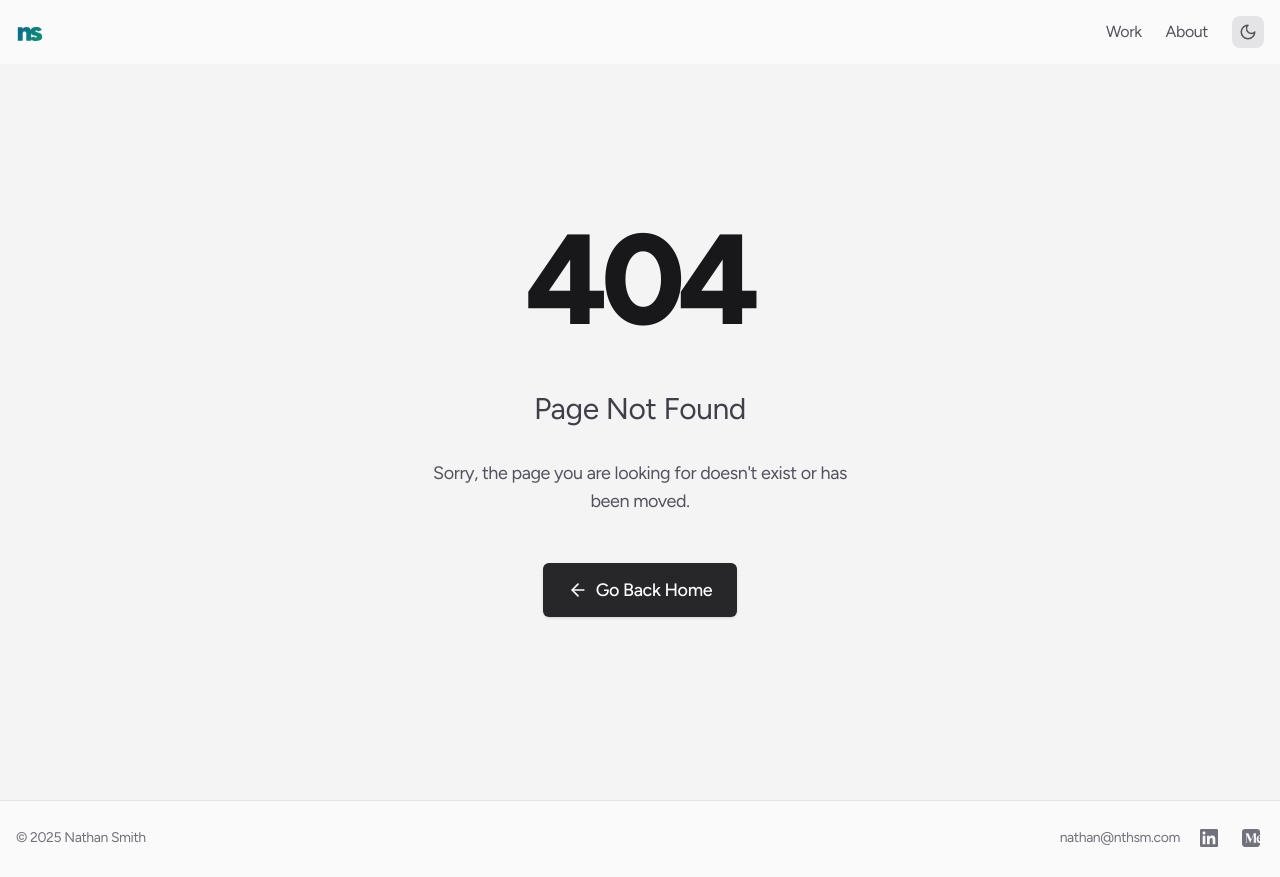
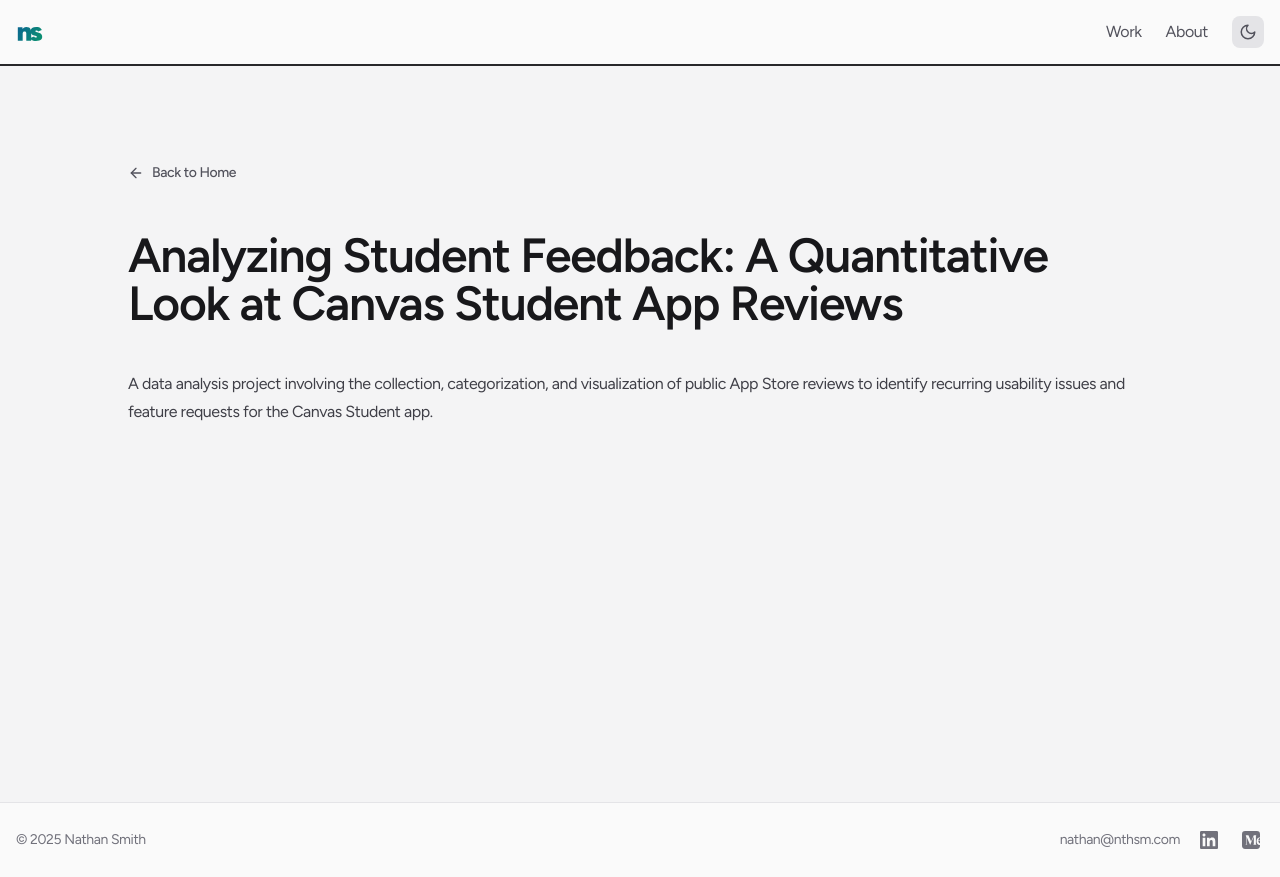
Before and after one commit to nthsm/portfolio, a Next.js app: page /canvas-review-analysis in a window 1280 px wide. Before the commit this address had no page. Built offline with nearby package versions, Linux system fonts and the light colour scheme.

Commit message:
Create page.mdx

```diff
--- /dev/null
+++ b/app/(posts)/canvas-review-analysis/page.mdx
@@ -0,0 +1,10 @@
+---
+title: "Analyzing Student Feedback: A Quantitative Look at Canvas Student App Reviews"
+description: "A data analysis project involving the collection, categorization, and visualization of public App Store reviews to identify recurring usability issues and feature requests for the Canvas Student app."
+image: ''
+date: ''
+---
+
+# Analyzing Student Feedback: A Quantitative Look at Canvas Student App Reviews
+
+A data analysis project involving the collection, categorization, and visualization of public App Store reviews to identify recurring usability issues and feature requests for the Canvas Student app.
```
